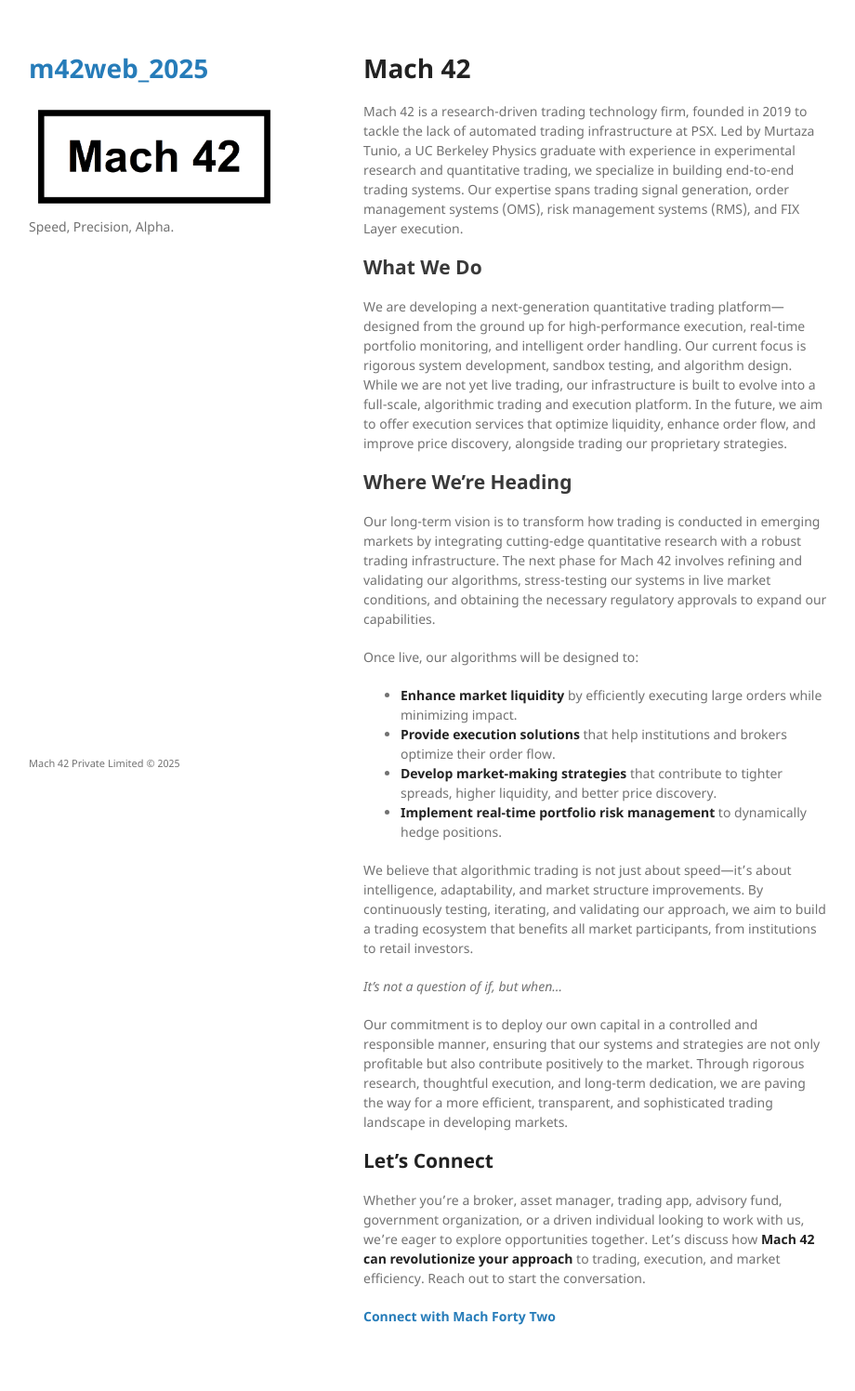
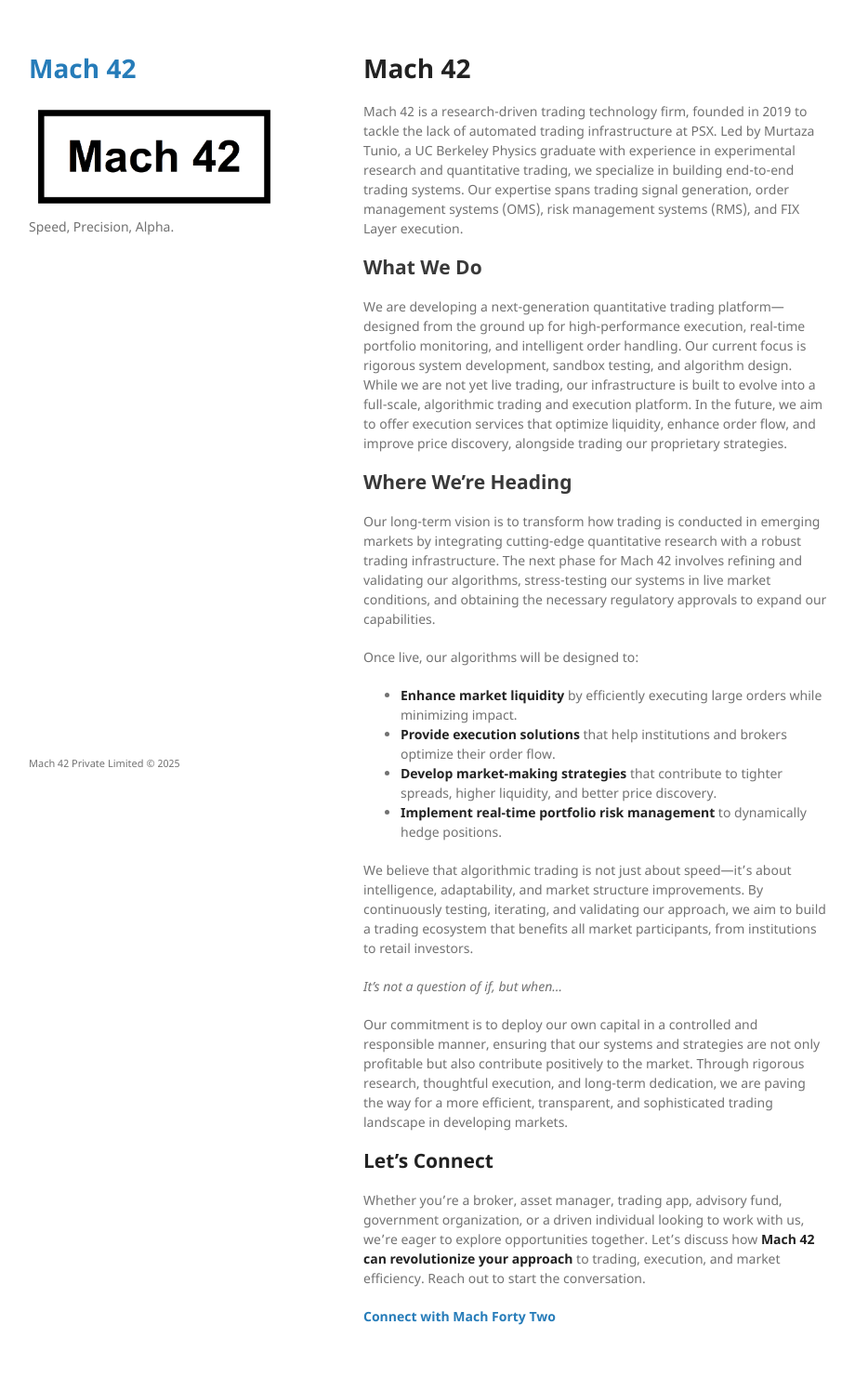
Before and after one commit to MirTunio/m42web_2025, a Jekyll site: the page built from index.md, in a window 1280 px wide. Shown: the whole page at 93% size, without its empty margins (179-1099 px from the left). Built offline with Jekyll 4.4.1, drawn with Linux system fonts in a browser that asks for light colours; our own code applies the rules of GitHub Pages for plain Markdown files.

Commit message:
Update _config.yml

```diff
--- a/_config.yml
+++ b/_config.yml
@@ -1,4 +1,4 @@
-title:
+title: Mach 42
 logo: /assets/img/m42_logo.png
 description: Speed, Precision, Alpha.
 show_downloads: false
```
